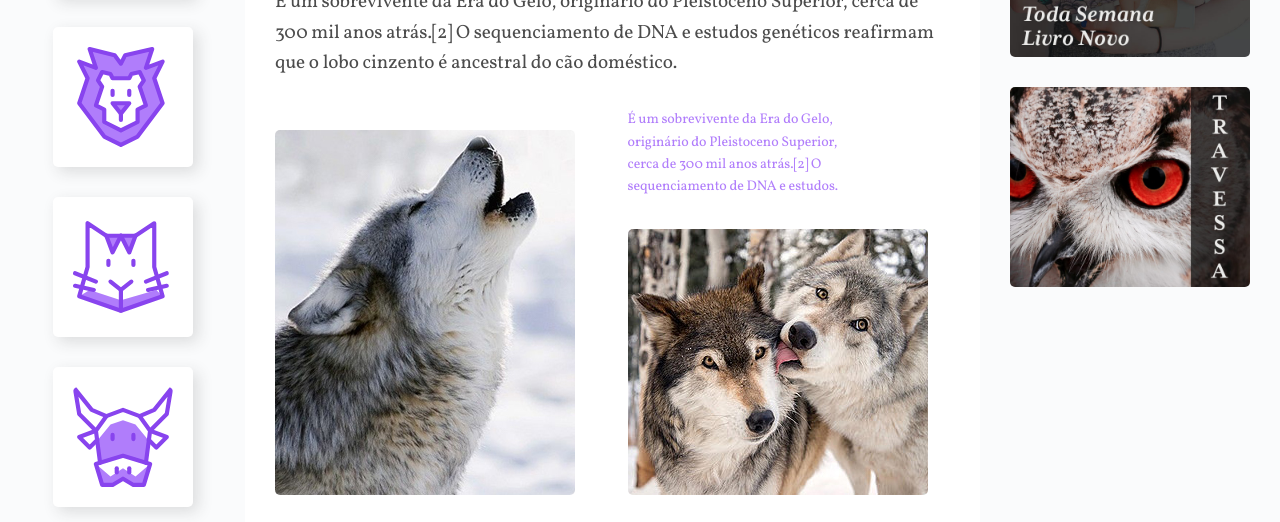
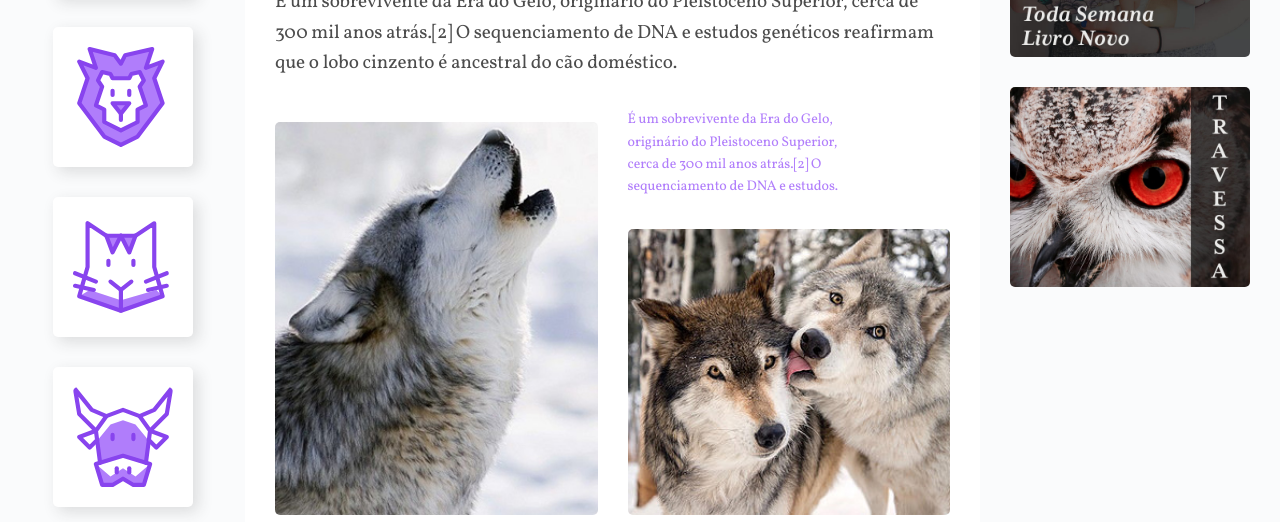
Before and after one commit to luisbilecki/origamid_course_projects, a plain HTML site: page css_grid_layout/index.html in a window 1280 px wide. Shown: the part 278-800 px from the top of the page. Drawn offline with Linux system fonts and the light colour scheme.

Commit message:
[CSSGrid] Wildbeast Responsivo Conteúdo

```diff
--- a/css_grid_layout/css/style.css
+++ b/css_grid_layout/css/style.css
@@ -22,7 +22,7 @@ a {
 
 img {
   display: block;
-  max-width: 100%;
+  width: 100%;
   border-radius: 5px;
 }
 
@@ -190,6 +190,12 @@ img {
   gap: 30px;
 }
 
+@media (max-width: 600px) {
+  .content {
+    grid-template-columns: auto;
+  }
+}
+
 .col-wide {
   grid-column: 1 / -1;
 }
@@ -315,7 +321,8 @@ p {
   display: grid;
   align-content: start;
   padding: 30px;
-  gap: 30px;
+  grid-gap: 30px;
+  grid-template-columns: repeat(auto-fit, minmax(150px, 1fr));
 }
 
 /* FOOTER */
```
